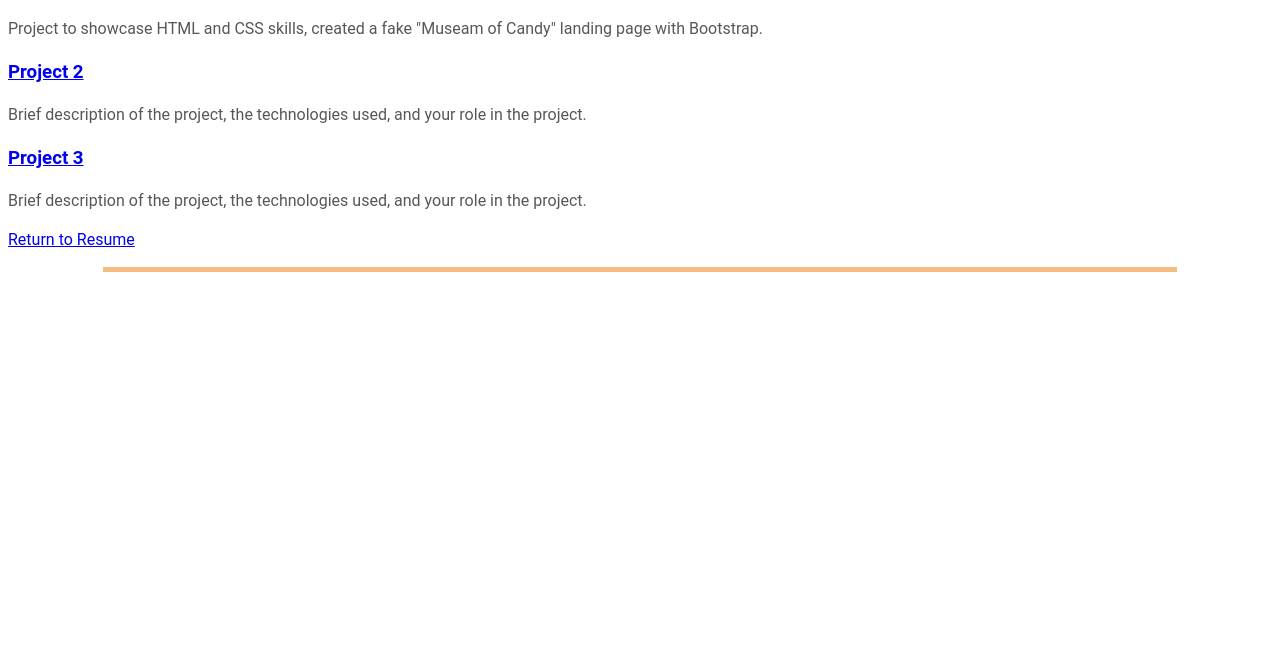
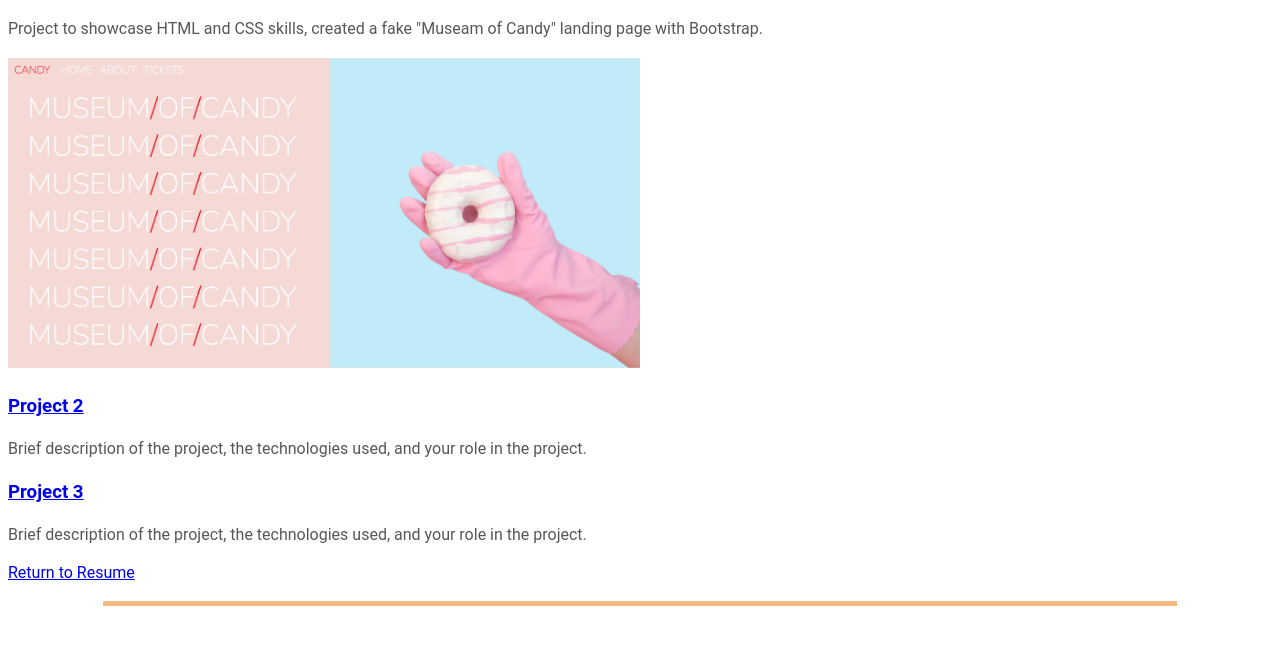
Before and after one commit to KaleenaDybas/KaleenaDybas.github.io, a plain HTML site: page projects.html in a window 1280 px wide. Shown: the part 297-942 px from the top of the page. Before the commit the page ends 800 px from the top, so only its background shows below. Drawn offline with Linux system fonts and the light colour scheme.

Commit message:
Adding image to projects page

```diff
--- a/projects.html
+++ b/projects.html
@@ -48,6 +48,7 @@ Once you are finished, push your changes to GitHub and submit the repo link belo
         <p>
           Project to showcase HTML and CSS skills, created a fake "Museam of Candy" landing page with Bootstrap.
         </p>
+        <img src="img/musuem_of_candy.png" alt="Museum of Candy" width="50%">
       </div>
       <div class="item">
         <h3><a href="https://github.com/KaleenaDybas/museum-of-candy" target="_blank">Project 2</a></h3>
```
Also changed, not shown: img/musuem_of_candy.png (added).
